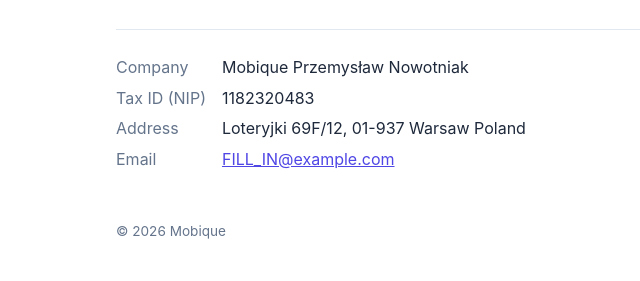
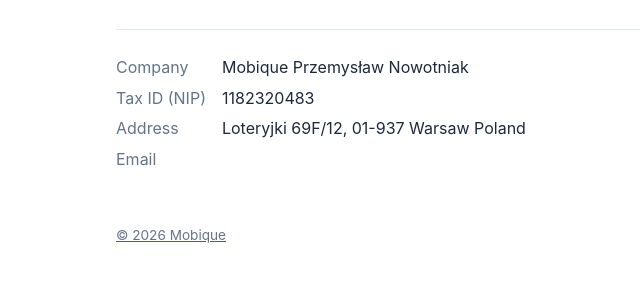
Before and after one commit to przemo98156/mobique, a plain HTML site: page index.html in a window 1280 px wide. Shown: the part 155-436 px from the top of the page, without its empty margins (204-844 px from the left). Drawn offline with Linux system fonts and the light colour scheme.

Commit message:
Update index.html

```diff
--- a/index.html
+++ b/index.html
@@ -25,7 +25,7 @@
     <dt>Company</dt><dd>Mobique Przemysław Nowotniak</dd>
     <dt>Tax ID (NIP)</dt><dd>1182320483</dd>
     <dt>Address</dt><dd> Loteryjki 69F/12, 01-937 Warsaw Poland</dd>
-    <dt>Email</dt><dd><a href="mailto:mobique.studio@gmail.com">FILL_IN@example.com</a></dd>
+    <dt>Email</dt><dd><a href="mailto:mobique.studio@gmail.com"/a></dd>
   </dl>
   <footer>© 2026 Mobique</footer>
 </body>
```
